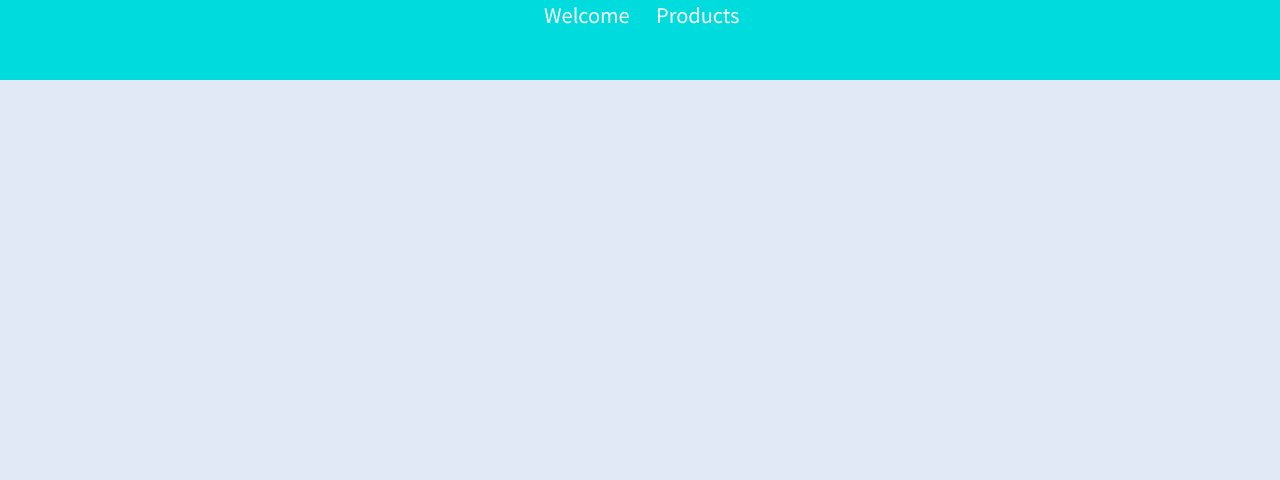
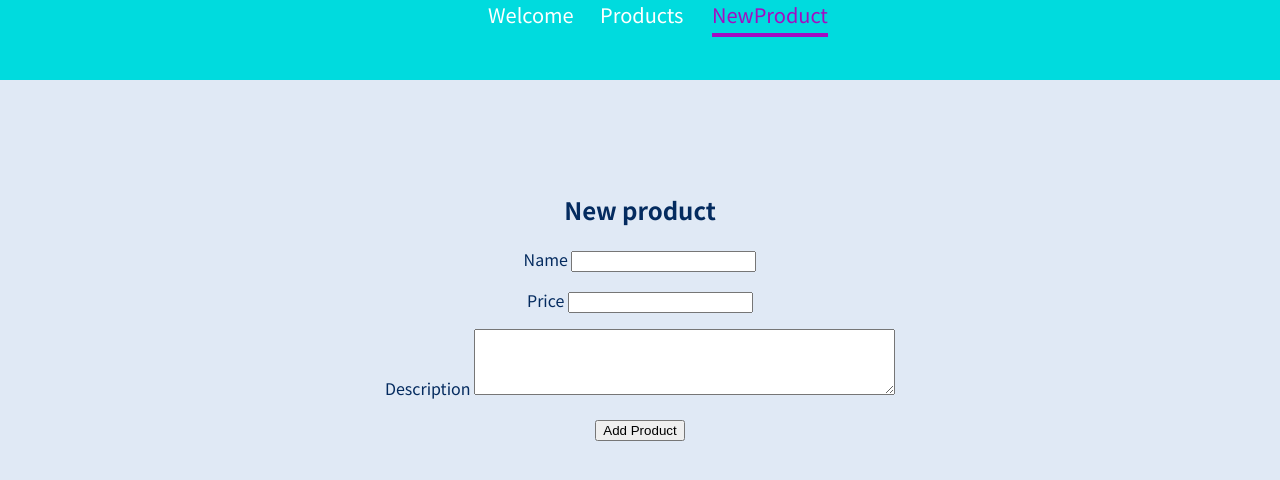
Before and after one commit to ryoasaka12345/react_build, a React (Create React App) app: page /product/add in a window 1280 px wide. Shown: the top 480 px of the page. Built offline with nearby package versions, Linux system fonts and the light colour scheme.

Commit message:
Handle Form Submition

```diff
--- a/src/App.js
+++ b/src/App.js
@@ -5,6 +5,7 @@ import Welcome from "./pages/Welcome";
 import Products from "./pages/Products";
 import MainHeader from "./components/MainHeader";
 import ProductDetail from "./pages/ProductDetail";
+import NewProduct from "./pages/NewProduct";
 
 function App() {
   return (
@@ -13,7 +14,7 @@ function App() {
       <main>
         <Switch>
           <Route path="/" exact>
-            <Redirect to="/welcome"/>
+            <Redirect to="/welcome" />
           </Route>
           <Route path="/welcome" exact>
             <Welcome />
@@ -24,6 +25,9 @@ function App() {
           <Route path='/product-detail/:productId' exact>
             <ProductDetail />
           </Route>
+          <Route path='/product/add' exact>
+            <NewProduct />
+          </Route>
         </Switch>
       </main>
     </div>
--- a/src/components/MainHeader.js
+++ b/src/components/MainHeader.js
@@ -16,6 +16,11 @@ const MainHeader = () => {
                             Products
                         </NavLink>
                     </li>
+                    <li>
+                        <NavLink activeClassName={classes.active} to='/product/add'>
+                            NewProduct
+                        </NavLink>
+                    </li>
                 </ul>
             </nav>
         </header>
--- /dev/null
+++ b/src/pages/NewProduct.js
@@ -0,0 +1,48 @@
+import React, { useRef, useState } from 'react';
+import { useHistory } from 'react-router-dom';
+
+function NewProduct() {
+    console.log("New Product");
+    const [isLoading, setIsLoading] = useState(false);
+
+    // to keeps a value
+    const productName = useRef(null);
+    const productPrice = useRef(null);
+    const productDesc = useRef(null);
+
+    const submitFormHandler = (e) => {
+        e.preventDefault();
+
+        const product = {
+            name: productName.current.value,
+            price: productPrice.current.value,
+            description: productDesc.current.value,
+        };
+
+        console.log(product);
+    };
+
+    return (
+        <div>
+            <h2>New product</h2>
+            {isLoading && <p>Adding new product...</p>}
+            <form onSubmit={submitFormHandler}>
+                <p>
+                    <label>Name </label>
+                    <input type="text" ref={productName}/>
+                </p>
+                <p>
+                    <label>Price </label>
+                    <input type="number" ref={productPrice}/>
+                </p>
+                <p>
+                    <label>Description </label>
+                    <textarea type="text" ref={productDesc} cols="50" rows="4"></textarea>
+                </p>
+            </form>
+            <p><button>Add Product</button></p>
+        </div>
+    );
+}
+
+export default NewProduct;
```
